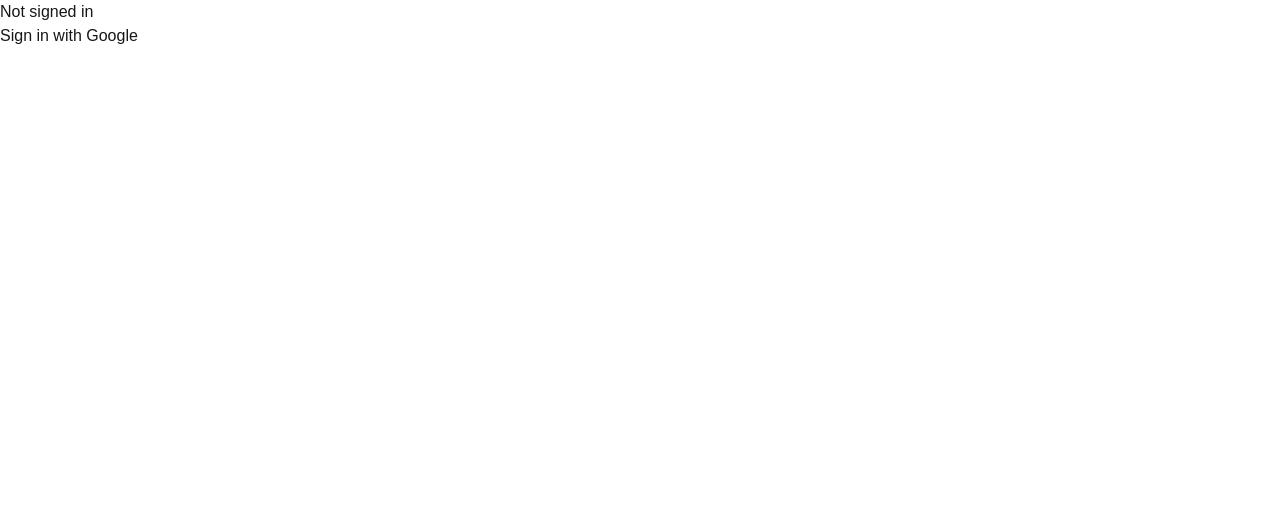
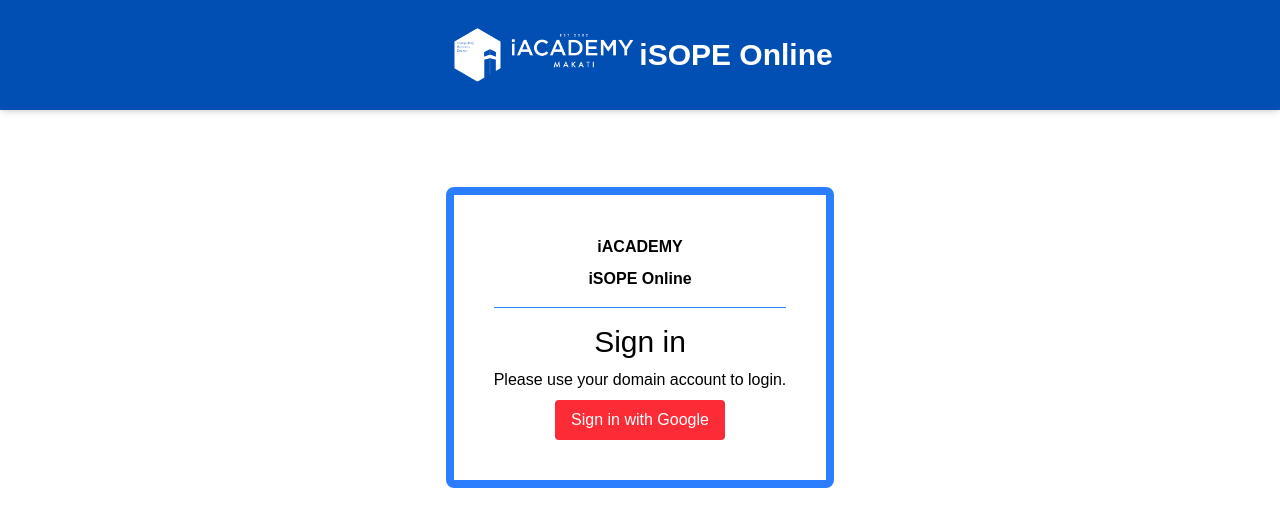
Before and after one commit to nanah1307/isope-thesis, a Next.js app: page /login in a window 1280 px wide. Shown: the top 526 px of the page. Built offline with nearby package versions, Linux system fonts and the light colour scheme; no server answers.

Commit message:
log in header aligned center

```diff
--- a/src/app/login/page.tsx
+++ b/src/app/login/page.tsx
@@ -15,9 +15,29 @@
   }
 
   return (
-    <div>
-      <p>Not signed in</p>
-      <button onClick={() => signIn("google")}>Sign in with Google</button>
+    <div className="bg-white min-h-screen">
+      <header className="bg-[#014FB3] text-white flex items-center justify-center py-6 shadow-md">
+          <img
+            src="/img/iaclogolong.png"
+            alt="Logo"
+            className="w-48 h-auto object-contain items-center"
+          />
+
+          <h1 className="text-2xl md:text-3xl font-bold">iSOPE Online</h1>
+      </header>
+
+
+      <div className="flex flex-col items-center justify-center h-64 space-y-2justify-center">
+        <div className="mt-50 border-8 border-blue-500 px-10 py-10 rounded-lg space-y-2 text-center">
+          <p className="text-black font-bold">iACADEMY</p>
+          <p className="text-black font-bold">iSOPE Online</p>
+          <div className="w-full h-px bg-blue-500 my-4"></div>
+          <p className="text-black text-3xl">Sign in</p>
+          <p className="text-black">Please use your domain account to login.</p>
+          <button onClick={() => signIn("google")} className="bg-red-500 text-white px-4 py-2 rounded cursor-pointer">Sign in with Google</button>
+        </div>
+      </div>
     </div>
+
   );
 }
--- a/src/middleware.ts
+++ b/src/middleware.ts
@@ -9,5 +9,5 @@
 
 export const config = {
   // Apply to all routes EXCEPT login and NextAuth API
-  matcher: ["/((?!login|api/auth).*)"],
+  matcher: ["/((?!_next/static|_next/image|favicon.ico|public|img|login|api/auth).*)"],
 };
```
Also changed, not shown: public/img/iaclogolong.png (added).
